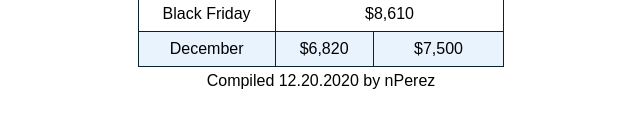
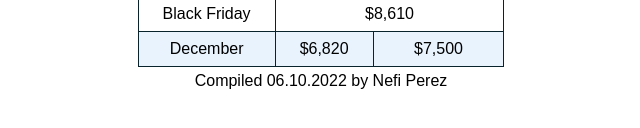
Before and after one commit to nefierez/wdd230, a plain HTML site: page week08/tablebuild.html in a window 1280 px wide. Shown: the part 230-358 px from the top of the page, 319-959 px from the left. Drawn offline with Linux system fonts and the light colour scheme.

Commit message:
last changes

```diff
--- a/week08/tablebuild.html
+++ b/week08/tablebuild.html
@@ -9,7 +9,7 @@
 </head>
 <body>
     <table>
-        <caption>Compiled 12.20.2020 by nPerez</caption>
+        <caption>Compiled 06.10.2022 by Nefi Perez</caption>
         <thead>
             <tr>
                 <th class="top-bottom" colspan="3" scope="colgroup">ACME Wildwest</th>
```
